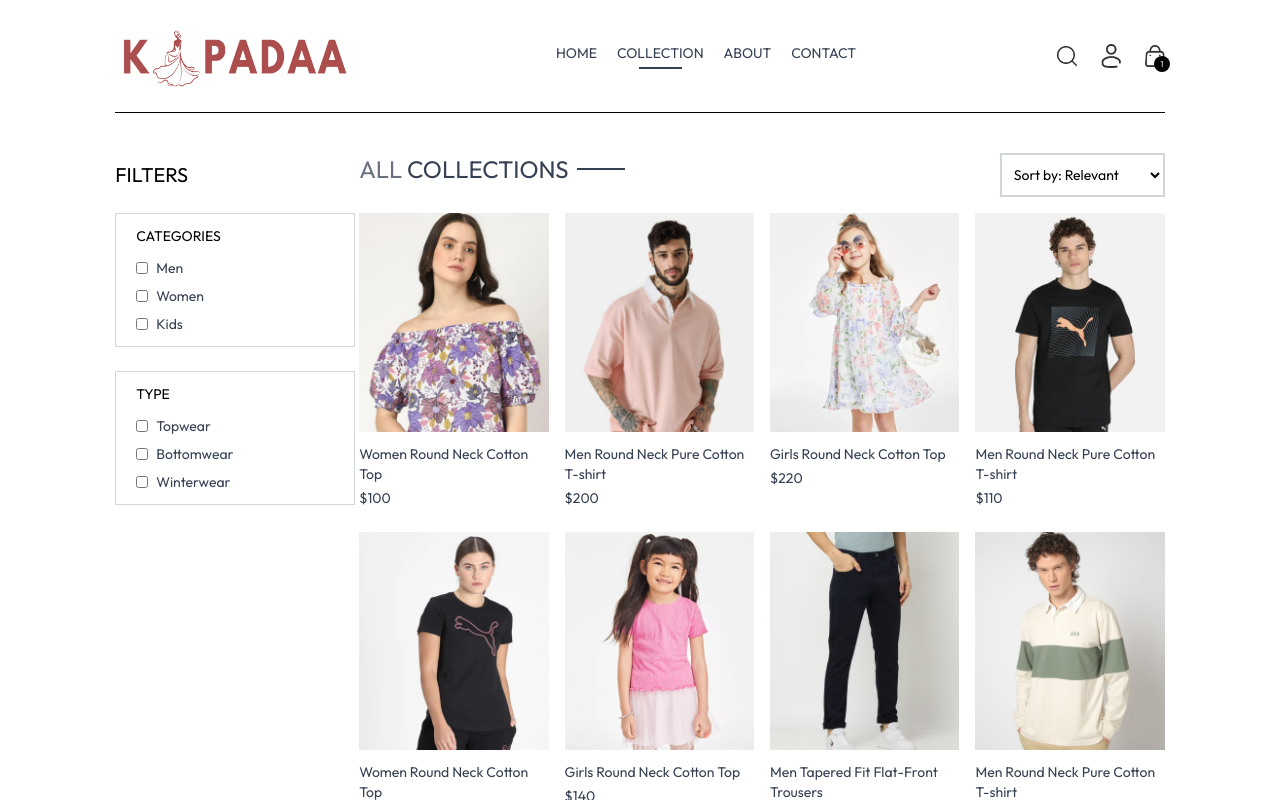
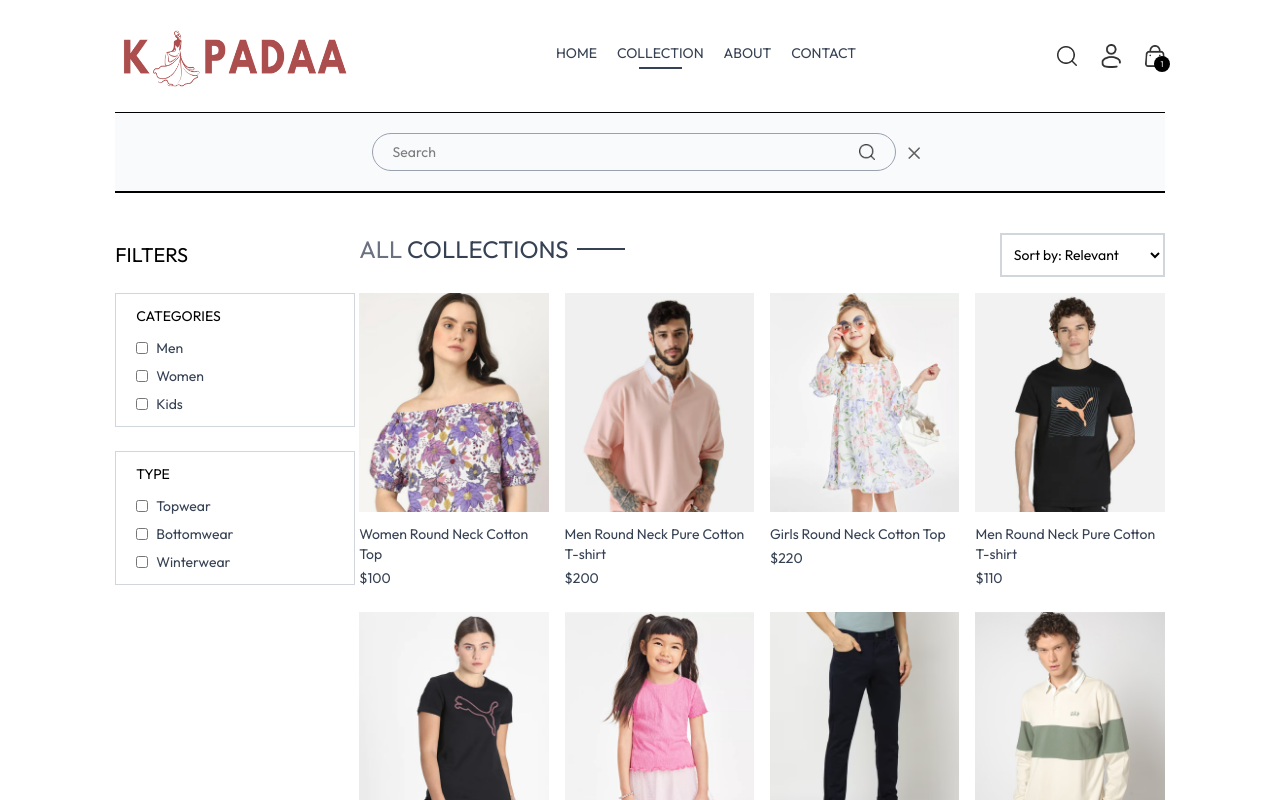
Before and after one commit to devCodeUp03/kapada-frontend, a React (Vite) app: page /collection in a window 1280 px wide. Both pictures are taken after a click on the picture 1066 px from the left and 56 px from the top of the page. Shown: the top 800 px of the page. Built offline with nearby package versions, Linux system fonts and the light colour scheme.

Commit message:
added a search functionality in collection page

```diff
--- a/src/App.jsx
+++ b/src/App.jsx
@@ -11,11 +11,13 @@
 import About from "./pages/About";
 import Navbar from "./components/Navbar";
 import Footer from "./components/Footer";
+import Searchbar from "./components/Searchbar";
 
 const App = () => {
   return (
     <div className="px-4 sm:px-[5vw] md:px-[7vw] lg:px-[9vw]">
     <Navbar />
+    <Searchbar />
       <Routes>
         <Route path="/" element={<Home />} />
         <Route path="/collection" element={<Collection />} />
--- a/src/components/Navbar.jsx
+++ b/src/components/Navbar.jsx
@@ -1,8 +1,10 @@
-import React, { useState } from "react";
+import React, { useContext, useState } from "react";
 import { assets } from "../assets/frontend_assets/assets";
 import { Link, NavLink } from "react-router-dom";
+import { ShopContext } from "../context/ShopContext";
 
 const Navbar = () => {
+  const { setShowSearch } = useContext(ShopContext);
   const [open, setOpen] = useState(false);
   return (
     <div className="flex items-center justify-between font-medium py-5">
@@ -37,6 +39,7 @@
 
       <div className="flex items-center gap-6">
         <img
+          onClick={() => setShowSearch(true)}
           src={assets.search_icon}
           className="w-5 cursor-pointer"
           alt="search_icon"
--- /dev/null
+++ b/src/components/Searchbar.jsx
@@ -0,0 +1,40 @@
+import React, { useContext, useEffect, useState } from "react";
+import { ShopContext } from "../context/ShopContext";
+import { assets } from "../assets/frontend_assets/assets";
+import { useLocation } from "react-router-dom";
+const Searchbar = () => {
+  const { search, setSearch, showSearch, setShowSearch } =
+    useContext(ShopContext);
+  const [atCollection, setAtCollection] = useState(false);
+  const location = useLocation();
+  useEffect(() => {
+    if (location.pathname.includes("/collection") && showSearch) {
+      setAtCollection(true);
+    } else {
+      setAtCollection(false);
+    }
+  }, [location, showSearch]);
+
+  return atCollection ? (
+    <div className="border-t border-b bg-gray-50 text-center">
+      <div className="inline-flex items-center justify-center border border-gray-400 px-5 py-2 my-5 mx-3 rounded-full w-3/4 sm:w-1/2">
+        <input
+          className="flex-1 outline-none bg-inherit text-sm"
+          type="text"
+          placeholder="Search"
+          value={search}
+          onChange={(e) => setSearch(e.target.value)}
+        />
+        <img className="w-4" src={assets.search_icon} alt="" />
+      </div>
+      <img
+        onClick={() => setShowSearch(false)}
+        className="inline w-3 cursor-pointer"
+        src={assets.cross_icon}
+        alt=""
+      />
+    </div>
+  ) : null;
+};
+
+export default Searchbar;
--- a/src/context/ShopContext.jsx
+++ b/src/context/ShopContext.jsx
@@ -1,4 +1,4 @@
-import { createContext } from "react";
+import { createContext, useState } from "react";
 import { products } from "../assets/frontend_assets/assets";
 
 export const ShopContext = createContext();
@@ -7,11 +7,14 @@
 
     const currency = '$';
     const delivery_fee = 10;
+    const [search, setSearch] = useState('');
+    const [showSearch, setShowSearch] = useState(false);
 
   const value = {
     products,
     currency,
-    delivery_fee
+    delivery_fee,
+    search, setSearch, showSearch, setShowSearch
   };
 
   return (
--- a/src/pages/Collection.jsx
+++ b/src/pages/Collection.jsx
@@ -10,12 +10,13 @@
   RELEVANT: "RELEVANT",
 };
 const Collection = () => {
-  const { products } = useContext(ShopContext);
+  const { products, search, showSearch } = useContext(ShopContext);
   const [showFilter, setShowFilter] = useState(false);
   const [filterProducts, setFilterProducts] = useState([]);
   const [categories, setCategories] = useState([]);
   const [subCategory, setSubCategory] = useState([]);
   const [sortBy, setSortBy] = useState(SortOptions.RELEVANT);
+  const [filtered, setFiltered] = useState([]);
 
   const handleSubCategory = (e) => {
     const { checked, value } = e.target;
@@ -37,28 +38,34 @@
   };
 
   useEffect(() => {
-    let filtered = products;
+    let updated = [...products];
+    setFiltered(updated);
     if (categories.length > 0) {
-      filtered = filtered.filter((product) =>
+      updated = filtered.filter((product) =>
         categories.includes(product.category)
       );
     }
 
     if (subCategory.length > 0) {
-      filtered = filtered.filter((product) =>
+      updated = filtered.filter((product) =>
         subCategory.includes(product.subCategory)
       );
     }
 
     if (sortBy == SortOptions.PRICE_HiGH_TO_LOW) {
-      filtered = filtered.sort((a, b) => b.price - a.price);
+      updated = filtered.sort((a, b) => b.price - a.price);
     }
     if (sortBy == SortOptions.PRICE_LOW_TO_HIGH) {
-      filtered = filtered.sort((a, b) => a.price - b.price);
+      updated = filtered.sort((a, b) => a.price - b.price);
+    }
+    if (showSearch && search) {
+      updated = filtered.filter((item) =>
+        item.name.toLowerCase().includes(search.toLowerCase())
+      );
     }
 
-    setFilterProducts(filtered);
-  }, [categories, subCategory, products, sortBy]);
+    setFilterProducts(updated);
+  }, [categories, subCategory, sortBy, search]);
 
   return (
     <div className="flex flex-col sm:flex-row gap-1 pt-10 border-t">
```
